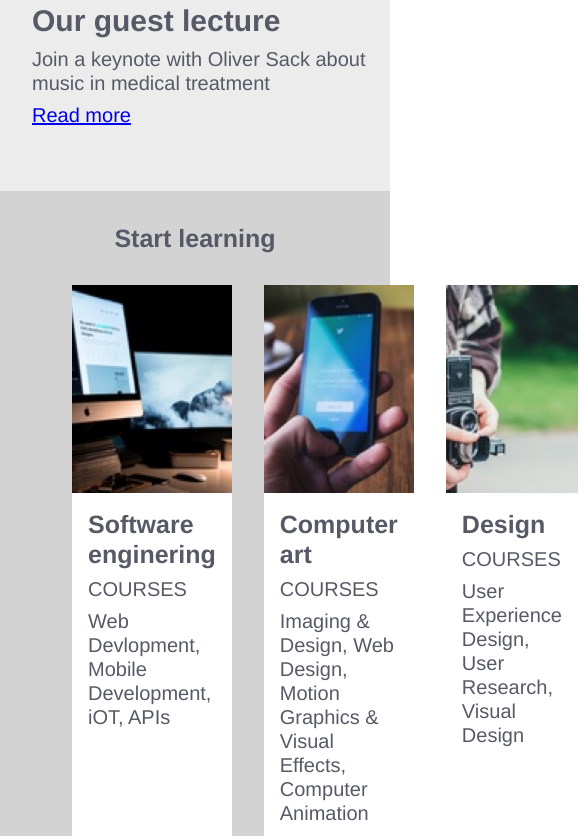
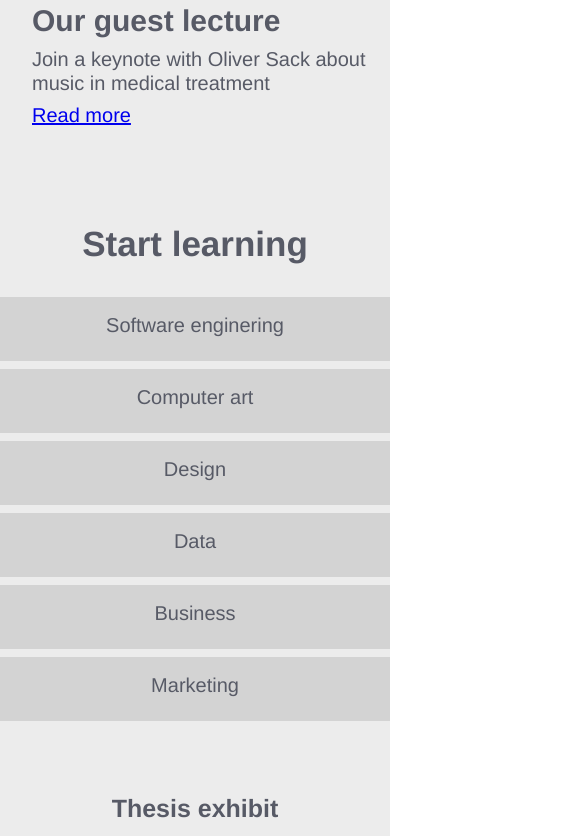
Before and after one commit to natalia-1702/Capstone_Project-_Colmar_Academy, a plain HTML site: page index.html in a window 390 px wide. Shown: the part 2261-3097 px from the top of the page, 585 px wide, since content can reach past the window. Drawn offline with Linux system fonts and the light colour scheme; grey boxes are pictures that could not be loaded; a web font is replaced by a local one.

Commit message:
2 commit

```diff
--- a/index.html
+++ b/index.html
@@ -133,7 +133,6 @@
         </div>
       </div>
 
-
 <!-- 4-2 LEARNING -->
       <div class="two">
         <div class="data learningblock">
@@ -162,6 +161,32 @@
       </div>
       </div>
 
+
+      <div class="learning_2">
+        <div class="margin_2">
+          <div class="start_2">
+            <h1>Start learning</h1>
+          </div>
+          <div class="items_2">
+            <h1>Software enginering</h1>
+          </div>
+          <div class="items_2">
+            <h1>Computer art</h1>
+          </div>
+          <div class="items_2">
+            <h1>Design</h1>
+          </div>
+          <div class="items_2">
+            <h1>Data</h1>
+          </div>
+          <div class="items_2">
+            <h1>Business</h1>
+          </div>
+          <div class="items_2">
+            <h1>Marketing</h1>
+          </div>
+        </div>
+      </div>
 <!-- 5 THESIS EXHIBIT-->
     <div class="exhibit_container">
       <div class="thesis">
--- a/resources/css/style.css
+++ b/resources/css/style.css
@@ -454,7 +454,50 @@ header .header_left_hide {
   line-height: 1.2;
   color: #575A66;
 }
+.learning_2 {
+  display: none;
+}
+/* >>>>Мобильный размер экрана - начало>>> */
+/* TODO: ПРОБЛЕМА  + проверить все, шрифты,*/
+@media only screen and (max-width: 700px) {
+  .learning, .learning .img, .learning p {
+    display: none;
+  }
+  .learning_2 {
+    width: 100%;
+    display: flex;
+    background-color: #ECECEC;
+  }
+  .margin_2 {
+    margin: 32px 16px 32px 16px;
+    display: flex;
+    justify-content: center;
+    align-items: center;
+    flex-direction: column;
+    width: 100%;
+  }
+  .start_2 {
+    margin: 0 0 32px 0;
+    width: 100%;
+    font-size: 35px;
+    font-weight: bold;
+    text-align: center;
+    line-height: 1.2;
+  }
+  .items_2 {
+    line-height: 1.2;
+    display: flex;
+    justify-content: center;
+    width: 100%;
+    padding: 16px 16px 24px 16px;
+    margin-bottom: 8px;
+    background-color: lightgrey;
+    margin-right: 16px;
+    margin-left: 16px;
+  }
 
+}
+/* <<<Мобильный размер экрана - конец<<<< */
 
 /* __________5  THESIS EXHIBIT__________________________________________ */
 .exhibit_container {
@@ -508,16 +551,11 @@ header .header_left_hide {
 .text_video h1 {
   padding-top: 24px;
   font-size: 30px;
-
 }
 .text_video p {
   padding-top: 8px;
   font-weight: lighter;
 }
-
-
-
-
 .right_ex {/* 5right */
   display: flex;
   justify-content: flex-start;
@@ -526,7 +564,6 @@ header .header_left_hide {
   width: 40%;
   height: 100%;
 }
-
 .right_ex .fisma, .right_ex .now {
   margin-top: 0;
   padding-top: 0;
@@ -539,8 +576,6 @@ header .header_left_hide {
 .right_ex .fisma {
   background-color: lightgrey;
 }
-
-
 .fisma .image_fisma {
   background-image: url(../images/thesis-fisma.jpg);
   width: 35%;
@@ -589,7 +624,6 @@ header .header_left_hide {
   .bottom_exhibit .left_ex {
     width: 100%;
     margin-right: 0;
-
   }
 }
 /* <<<Мобильный размер экрана - конец<<<< */
@@ -623,7 +657,6 @@ header .header_left_hide {
   color: #575A66;
   text-decoration: none;
   padding-left: 16px;
-
   transition-property: all;
   transition-duration: 200ms;
   transition-timing-function: ease-out;
@@ -635,15 +668,11 @@ header .header_left_hide {
 @media only screen and (max-width: 700px) {
   .foot_right {
     display: none;
-
   }
 }
 /* <<<Мобильный размер экрана - конец<<<< */
 
 /*____________________*/
-
-
-
 
 /* >>>>Мобильный размер экрана - начало>>> */
 @media only screen and (max-width: 700px) {
@@ -652,6 +681,5 @@ header .header_left_hide {
 /* <<<Мобильный размер экрана - конец<<<< */
 /* >>>>Мобильный размер экрана - начало>>> */
 @media only screen and (max-width: 1024px) {
-
 }
 /* <<<Мобильный размер экрана - конец<<<< */
```
